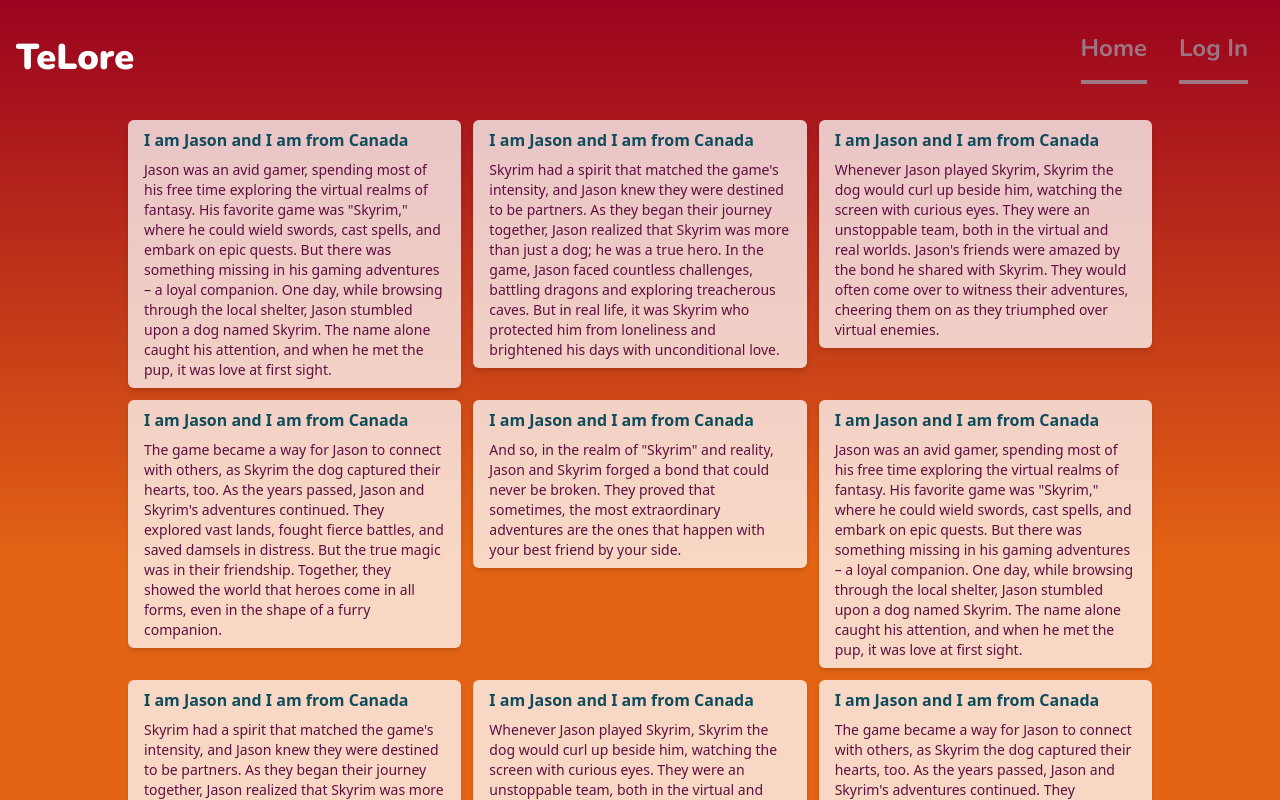
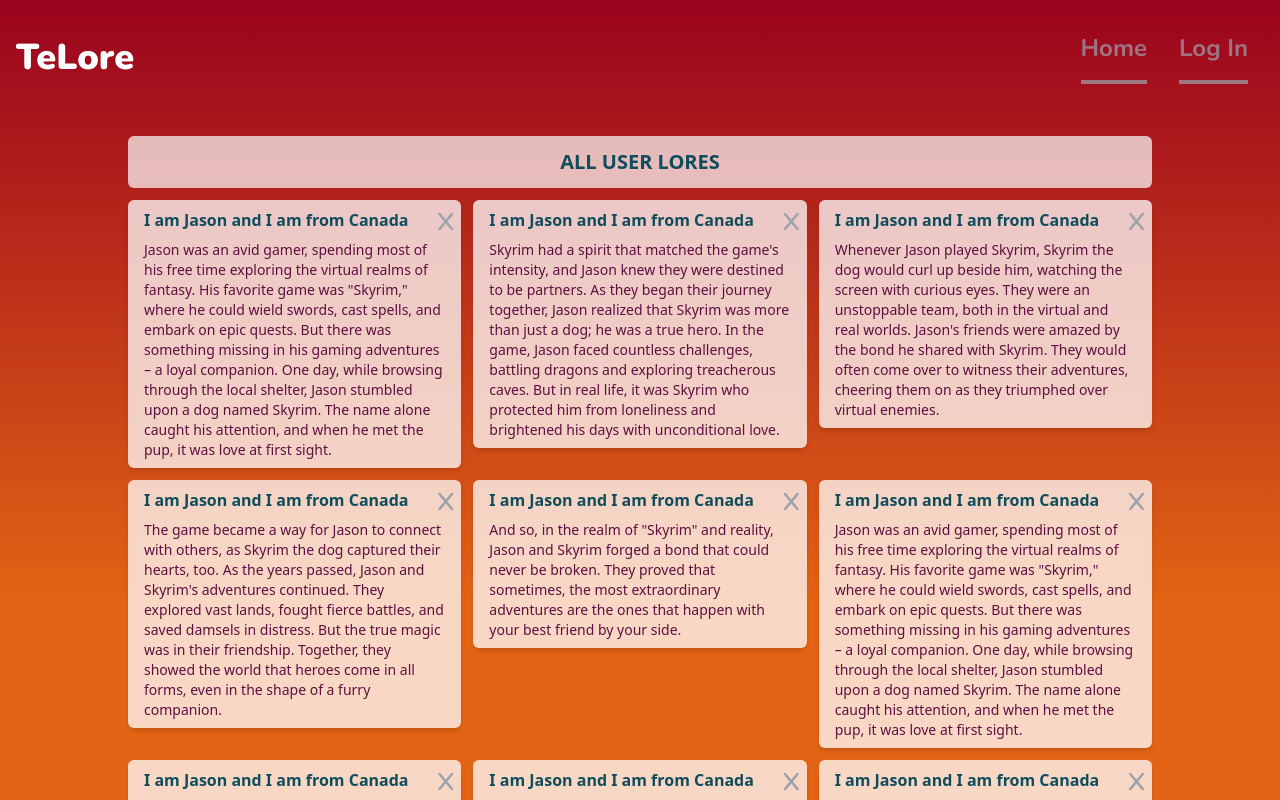
Before and after one commit to JoushuaDelaCruz/ISA_Project_C2_Client, a React (Vite) app: page /admin in a window 1280 px wide. Shown: the top 800 px of the page. Built offline with nearby package versions, Linux system fonts and the light colour scheme.

Commit message:
admin tailwind

```diff
--- a/src/Pages/Admin.jsx
+++ b/src/Pages/Admin.jsx
@@ -58,6 +58,9 @@ const Admin = () => {
     <main className="background flex flex-col gap-5">
       <Navbar pageNum={4} />
       <section className="flex h-full flex-1 w-full px-7 pb-5 items-center flex-col gap-3">
+      <section className="bg-white/70 font-bold rounded-md w-full max-w-5xl p-3 text-center uppercase text-xl text-midnight-green mt-4">
+        <h3 className="flex justify-center">All User Lores</h3>
+      </section>
         {lores.length > 0 && (
           <div className="max-w-5xl mx-auto">
             <div className="grid grid-cols-3 gap-3">
--- a/src/Pages/Components/StoryCardAdmin.jsx
+++ b/src/Pages/Components/StoryCardAdmin.jsx
@@ -1,13 +1,23 @@
 import React from "react";
 
-const StoryCard = ({ text }) => {
+const StoryCard = ({ text, onDelete }) => {
   return (
-    <div className="py-2 px-4 bg-white/75 text-white font-medium rounded-md min-h-36 shadow-md flex flex-col gap-2">
-      <h4 className="text-midnight-green font-bold text-center sm:text-start">
-        {" "}
-        I am Jason and I am from Canada{" "}
-      </h4>
-      <p className="text-sm text-tyrian-purple">{text}</p>
+    <div className="relative py-2 px-4 bg-white/75 text-white font-medium rounded-md min-h-36 shadow-md flex flex-col gap-2">
+      <button
+        onClick={onDelete}
+        className="absolute top-0 right-0 mt-1 mr-1 text-gray-400 hover:text-red-500 focus:outline-none"
+      >
+        <i className="fa-solid fa-x text-xl pr-1 pt-1"></i>
+      </button>
+      <div>
+        <h4 className="text-midnight-green font-bold text-center sm:text-start">
+          {" "}
+          I am Jason and I am from Canada{" "}
+        </h4>
+      </div>
+      <div>
+        <p className="text-sm text-tyrian-purple">{text}</p>
+      </div>
     </div>
   );
 };
```
